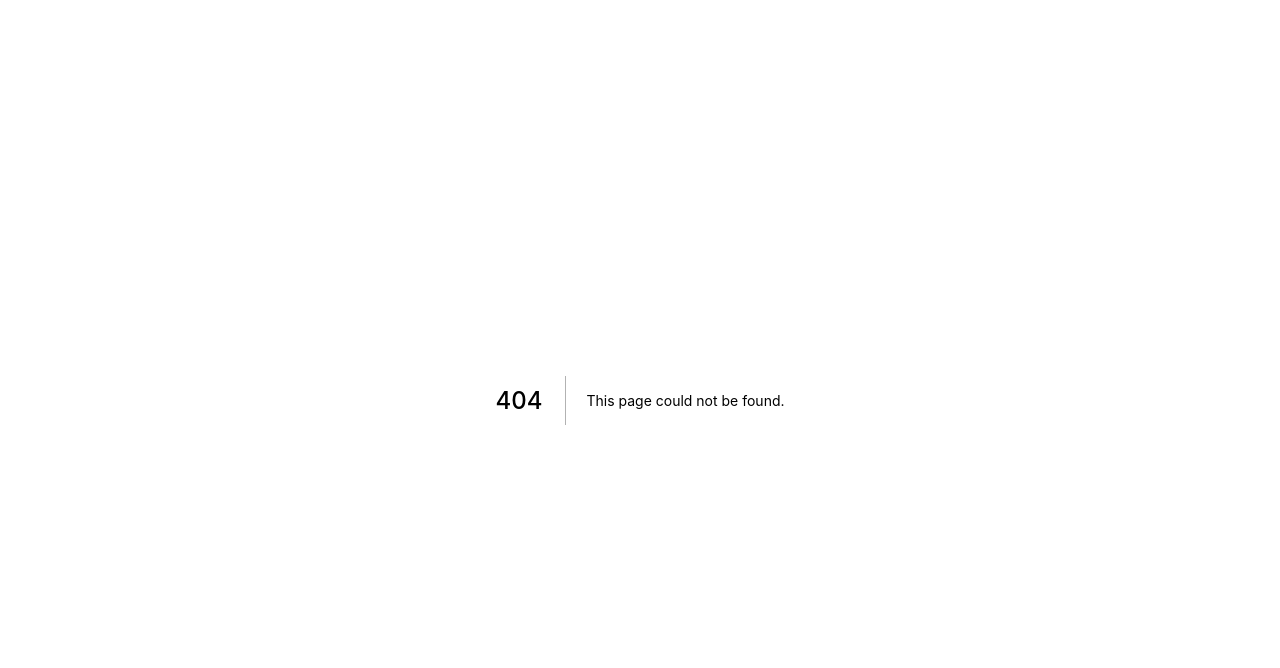
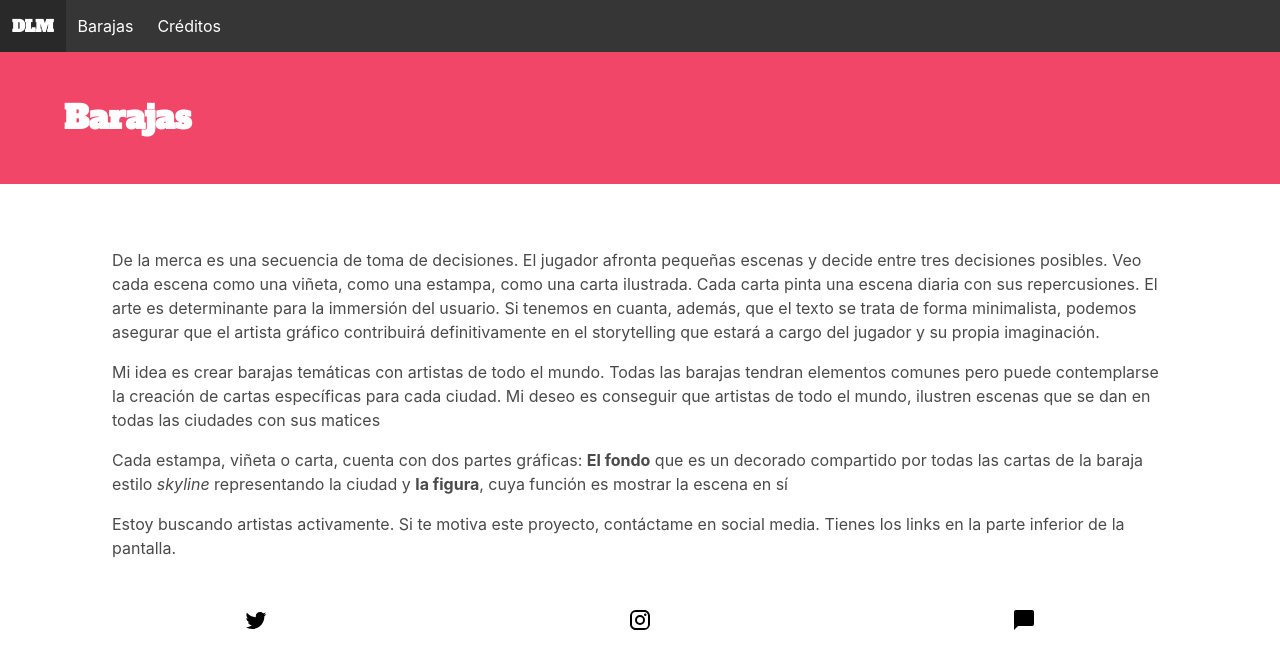
Before and after one commit to vicesalles/delamerca, a Next.js app: page /es/barajas in a window 1280 px wide. Before the commit this address had no page. Shown: the top 668 px of the page. Built offline with nearby package versions, Linux system fonts and the light colour scheme.

Commit message:
feat: deck view

```diff
--- a/components/Pagina.js
+++ b/components/Pagina.js
@@ -1,5 +1,5 @@
 import Icon from '@mdi/react'
-import { mdiTwitter } from '@mdi/js'
+import { mdiTwitter, mdiInstagram, mdiMessage } from '@mdi/js'
 import TopMenu from './TopMenu';
 import Link from 'next/link';
 
@@ -19,6 +19,18 @@ function Pagina({ children }) {
                             </a>
                         </div>
 
+                        <div className="level-item footerHome">
+                            <a href="https://instagram.com/delamercagames" target="_blank">
+                                <Icon path={mdiInstagram} title="@delamercagames" size={1} color="#000" />
+                            </a>
+                        </div>
+
+                        <div className="level-item footerHome">
+                            <a href="https://keybase.io/vicesalles" target="_blank">
+                                <Icon path={mdiMessage} title="keybase" size={1} color="#000" />
+                            </a>
+                        </div>
+
                     </div>
                 </div>
                 </div>
--- a/components/TopMenu.js
+++ b/components/TopMenu.js
@@ -5,16 +5,16 @@ function TopMenu(){
     return(<nav className="navbar is-dark" role="navigation" aria-label="main navigation">
                 <div className="navbar-brand">
                 <Link href="/" passHref>
-                    <a className="navbar-item s-title is-1">
+                    <a className="navbar-item s-title is-1 tipodelamerca">
                         <b>DLM</b>
                     </a>
                 </Link>
-                <a role="button" className="navbar-burger" aria-label="menu" aria-expanded="false">
-                    <span aria-hidden="true"></span>
-                    <span aria-hidden="true"></span>
-                    <span aria-hidden="true"></span>
-                </a>
-                <Link href="/credits" passHref>
+                <Link href="/es/barajas">
+                    <a className="navbar-item">
+                        Barajas
+                    </a>
+                </Link>
+                <Link href="/credits">
                     <a className="navbar-item">
                         Créditos
                     </a>
@@ -25,3 +25,12 @@ function TopMenu(){
 }
 
 export default TopMenu;
+
+/*
+ <a role="button" className="navbar-burger" aria-label="menu" aria-expanded="false">
+                    <span aria-hidden="true"></span>
+                    <span aria-hidden="true"></span>
+                    <span aria-hidden="true"></span>
+                </a>
+
+                */
--- /dev/null
+++ b/pages/es/barajas.js
@@ -0,0 +1,30 @@
+import Link from 'next/link';
+import Pagina from '../../components/Pagina';
+
+function Barajas(){
+
+    return(<Pagina>
+            <section className="hero is-danger">
+                <div className="hero-body">
+                    <div className="container">
+                        <h1 className="title delamercaTitle">
+                            Barajas
+                        </h1>
+                    </div>
+                </div>
+            </section>
+            <section className="container section content">
+                <p className="para">De la merca es una secuencia de toma de decisiones. El jugador afronta pequeñas escenas y decide entre tres decisiones posibles. Veo cada escena como una viñeta, como una estampa,
+                    como una carta ilustrada. Cada carta pinta una escena diaria con sus repercusiones. El arte es determinante para la immersión del usuario. Si tenemos en cuanta, además, que el texto
+                    se trata de forma minimalista, podemos asegurar que el artista gráfico contribuirá definitivamente en el storytelling que estará a cargo del jugador y su propia imaginación.</p>
+                <p className="para">Mi idea es crear barajas temáticas con artistas de todo el mundo. Todas las barajas tendran elementos comunes pero puede contemplarse la creación de cartas específicas para cada ciudad.
+                    Mi deseo es conseguir que artistas de todo el mundo, ilustren escenas que se dan en todas las ciudades con sus matices</p>
+                <p className="para">Cada estampa, viñeta o carta, cuenta con dos partes gráficas: <b>El fondo</b> que es un decorado compartido por todas las cartas de la baraja estilo <i>skyline</i> representando la ciudad y <b>la figura</b>, cuya función es mostrar la escena en sí</p>
+                <p className="para">Estoy buscando artistas activamente. Si te motiva este proyecto, contáctame en social media. Tienes los links en la parte inferior de la pantalla.</p>
+            </section>
+            </Pagina>)
+
+
+}
+
+export default Barajas;
--- /dev/null
+++ b/style/_fonts.scss
@@ -0,0 +1 @@
+@import url('https://fonts.googleapis.com/css2?family=Alfa+Slab+One&family=Homemade+Apple&display=swap');
--- a/style/main.scss
+++ b/style/main.scss
@@ -1,4 +1,5 @@
 @import "../node_modules/bulma/bulma.sass";
+@import "fonts";
 
 .footerHome{
     padding-bottom: 1em;
@@ -14,3 +15,23 @@
         color: yellow;
     }
 }
+
+.delamercaTitle{
+    font-family: 'Alfa Slab One', cursive;
+}
+
+
+.delamercaSubtitle{
+    font-family: 'Homemade Apple', cursive;
+    padding-top: 1em;
+}
+
+.tipodelamerca{
+    font-family: 'Alfa Slab One', cursive;
+
+}
+
+
+.para {
+    margin-top: 1em;
+}
```
Also changed, not shown: pages/credits.js (+5 -5 lines), pages/en/decks.js (added, +30 -0 lines), pages/index.js (+15 -3 lines).
